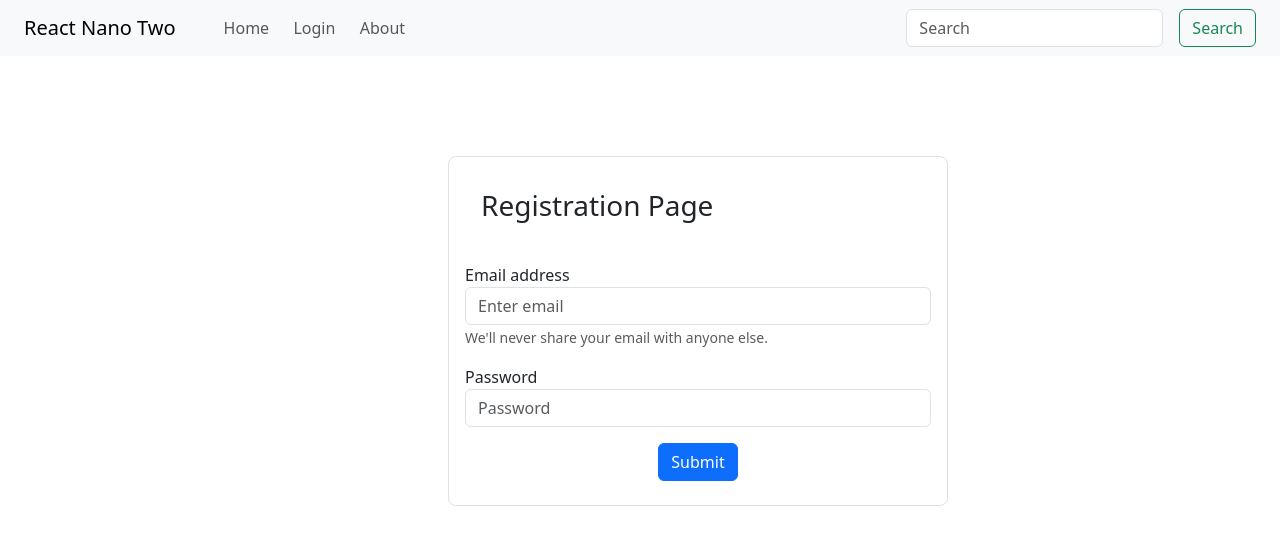
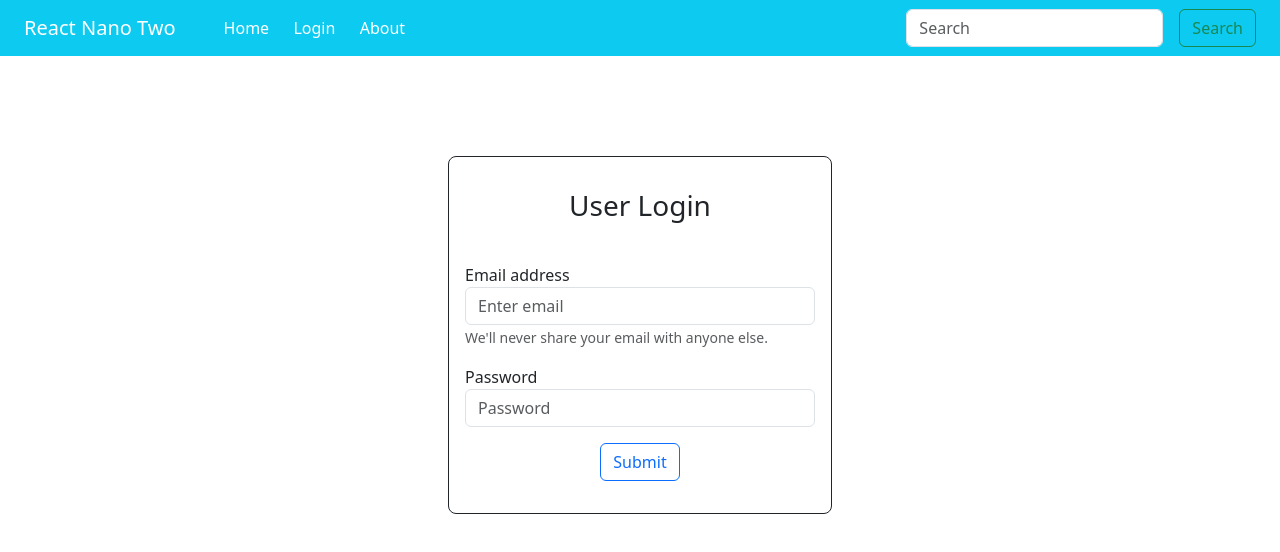
Before and after one commit to harsh3608/nano-two, a React (Vite) app: page /login in a window 1280 px wide. Shown: the top 552 px of the page. Built offline with nearby package versions, Linux system fonts and the light colour scheme.

Commit message:
changes in style

```diff
--- a/src/Login.jsx
+++ b/src/Login.jsx
@@ -1,53 +1,5 @@
 import React, { Component } from "react";
 import "./styles/login.css";
-
-// const Register = () => (
-//   <div>
-//     <div className="form-box border rounded-3 p-3">
-//       <div className="p-3">
-//         <h3>Registration Page</h3>
-//       </div>
-
-//       <form method="post" onSubmit={handleSubmit}>
-//         <div className="row my-3">
-//           <div className="form-group">
-//             <label htmlFor="exampleInputEmail1">Email address</label>
-//             <input
-//               type="email"
-//               className="form-control"
-//               id="exampleInputEmail1"
-//               aria-describedby="emailHelp"
-//               placeholder="Enter email"
-//             />
-//             <small id="emailHelp" className="form-text text-muted">
-//               We'll never share your email with anyone else.
-//             </small>
-//           </div>
-//         </div>
-
-//         <div className="row my-3">
-//           <div className="form-group">
-//             <label htmlFor="exampleInputPassword1">Password</label>
-//             <input
-//               type="password"
-//               className="form-control"
-//               id="exampleInputPassword1"
-//               placeholder="Password"
-//             />
-//           </div>
-//         </div>
-
-//         <div className="my-3 d-flex justify-content-center">
-//           <button type="submit" className="btn btn-primary">
-//             Submit
-//           </button>
-//         </div>
-
-//       </form>
-//     </div>
-//   </div>
-
-// );
 
 class LoginForm extends Component {
   constructor(props) {
@@ -84,9 +36,9 @@ class LoginForm extends Component {
   render() {
     return (
       <div>
-        <div className="form-box border rounded-3 p-3">
-          <div className="p-3">
-            <h3>Registration Page</h3>
+        <div className="form-box  rounded-3 p-3">
+          <div className="p-3 d-flex justify-content-center">
+            <h3>User Login</h3>
           </div>
 
           <form method="post" onSubmit={this.handleSubmit}>
@@ -123,7 +75,7 @@ class LoginForm extends Component {
             </div>
 
             <div className="my-3 d-flex justify-content-center">
-              <button type="submit" className="btn btn-primary">
+              <button type="submit" className="btn btn-outline-primary">
                 Submit
               </button>
             </div>
--- a/src/NavBar.jsx
+++ b/src/NavBar.jsx
@@ -11,12 +11,12 @@ let NavBar = (props) => {
   return (
     <div>
       <BrowserRouter>
-        <nav className="navbar navbar-expand-lg navbar-light bg-light">
-          <a className="navbar-brand px-4" >
+        <nav className="navbar navbar-expand-lg navbar-light bg-info">
+          <a className="navbar-brand px-4 text-white" >
             React Nano Two
           </a>
           <button
-            className="navbar-toggler"
+            className="navbar-toggler text-white"
             type="button"
             data-toggle="collapse"
             data-target="#navbarSupportedContent"
@@ -35,7 +35,7 @@ let NavBar = (props) => {
               <Route path="/home">
                 {() => (
                   <li className="nav-item active">
-                    <Link className="nav-link" to="/home">
+                    <Link className="nav-link text-white" to="/home">
                       Home
                     </Link>
                   </li>
@@ -45,7 +45,7 @@ let NavBar = (props) => {
               <Route path="/login">
                 {() => (
                   <li className="nav-item">
-                    <Link className="nav-link" to="/login">
+                    <Link className="nav-link text-white" to="/login">
                       Login
                     </Link>
                   </li>
@@ -55,7 +55,7 @@ let NavBar = (props) => {
               <Route path="/about">
                 {() => (
                   <li className="nav-item">
-                    <Link className="nav-link" to="/about">
+                    <Link className="nav-link text-white" to="/about">
                       About
                     </Link>
                   </li>
--- a/src/styles/login.css
+++ b/src/styles/login.css
@@ -1,6 +1,7 @@
 .form-box{
     margin-top: 100px;
-    width: 500px;
-    height: 350px;
+    width: 30%;
+    height: 25%;
     margin-left: 35%;
+    border: solid 1px ;
 }
```
